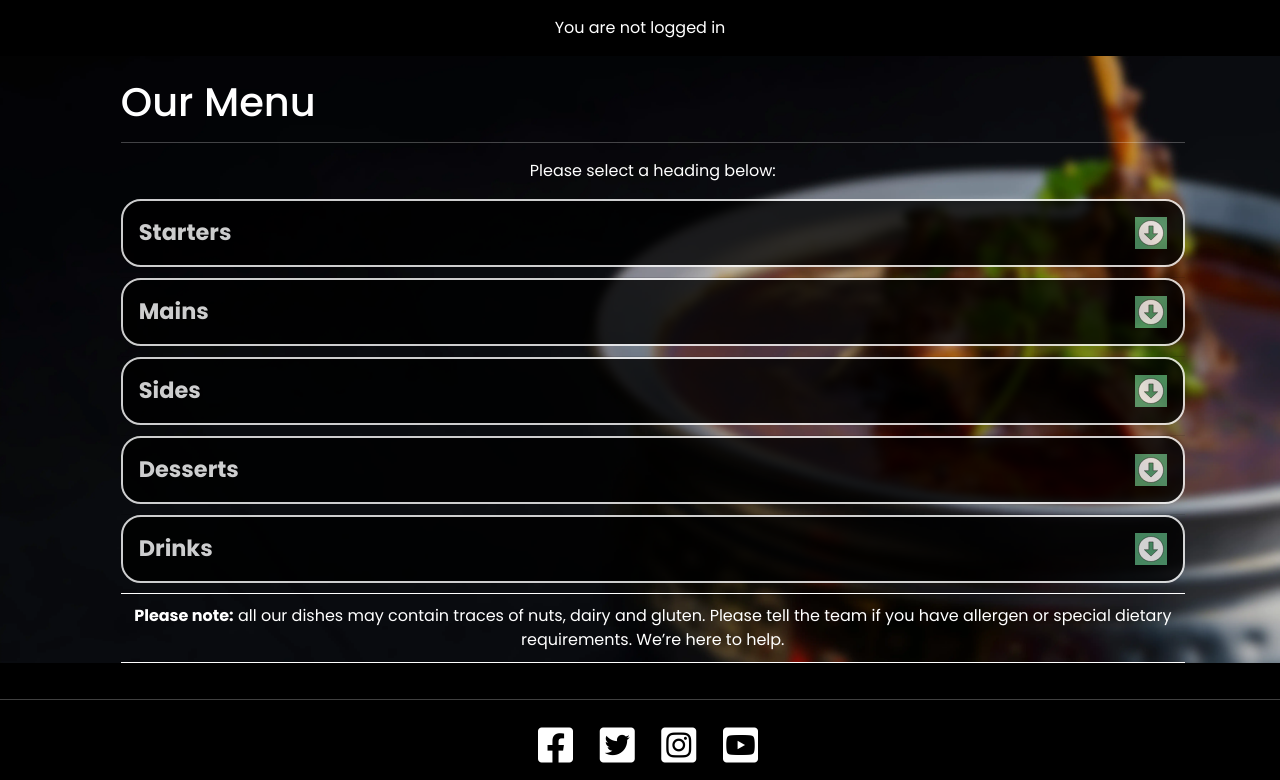
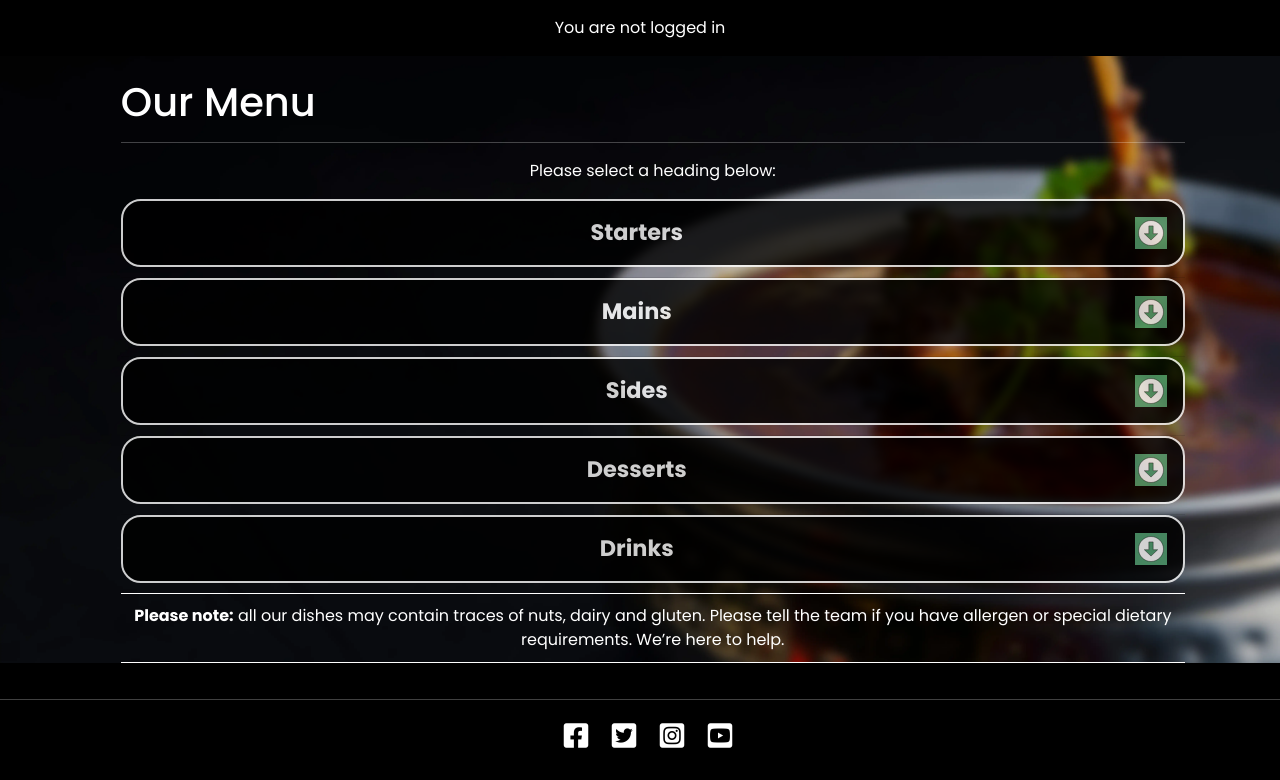
Before and after one commit to NaveedNaseem84/PP4-Sultans-Restaurant, a Django app: page /menu/ in a window 1280 px wide. Shown: the part 61-841 px from the top of the page. After the commit the page ends 809 px from the top, so only its background shows below. Run offline with Django 5.2, Linux system fonts and the light colour scheme; tables that the repository leaves empty hold one stand-in row (values such as "Sample post").

Commit message:
re-define custom classes for menu accordian styling. add social links to footer

```diff
--- a/menu/templates/menu/menu.html
+++ b/menu/templates/menu/menu.html
@@ -6,17 +6,17 @@
     <hr>
     <p class="text-center">Please select a heading below:</p>
     <div class="row">
-      <div class="accordion accordion-flush" id="menuaccordian">
-        <div class="accordion-item">
+      <div class="accordion accordion-menu accordion-flush accordion-menu-flush" id="menuaccordian">
+        <div class="accordion-item accordion-menu-item">
           <h2 class="accordion-header" id="starter">
-            <button class="accordion-button collapsed accordian-menu-title p-3" type="button" data-bs-toggle="collapse"
+            <button class="accordion-button accordion-menu-button collapsed accordian-menu-title p-3" type="button" data-bs-toggle="collapse"
               data-bs-target="#starter-content" aria-expanded="false" aria-controls="starter-content">
-              Starters
+              <span class="w-100 text-center">Starters</span>
             </button>
           </h2>
           <div id="starter-content" class="accordion-collapse collapse" aria-labelledby="starter"
             data-bs-parent="#menuaccordian">
-            <div class="accordion-body bg-dark text-light">
+            <div class="accordion-body accordion-menu-body bg-dark text-light">
               {% for item in menu %} {% if item.category == "Starter" %}
               <p class="menu-item-name"><b>{{item.name}}</b></p>
               <p><i> {{item.description}}... <b>£{{item.price}}</b></i></p>
@@ -24,16 +24,16 @@
             </div>
           </div>
         </div>
-        <div class="accordion-item">
+        <div class="accordion-item accordion-menu-item">
           <h2 class="accordion-header" id="main">
-            <button class="accordion-button collapsed text accordian-menu-title p-3" type="button" data-bs-toggle="collapse"
+            <button class="accordion-button accordion-menu-button collapsed text accordian-menu-title p-3" type="button" data-bs-toggle="collapse"
               data-bs-target="#main-content" aria-expanded="false" aria-controls="main-content">
-              Mains
+              <span class="w-100 text-center">Mains</span>
             </button>
           </h2>
           <div id="main-content" class="accordion-collapse collapse" aria-labelledby="main"
             data-bs-parent="#menuaccordian">
-            <div class="accordion-body bg-dark text-light">
+            <div class="accordion-body accordion-menu-body bg-dark text-light">
               {% for item in menu %} {% if item.category == "Main" %}
               <p class="menu-item-name"><b>{{item.name}}</b></p>
               <p><i> {{item.description}}... <b>£{{item.price}}</b></i></p>
@@ -42,16 +42,16 @@
           </div>
         </div>
 
-        <div class="accordion-item">
+        <div class="accordion-item accordion-menu-item">
           <h2 class="accordion-header" id="side">
-            <button class="accordion-button collapsed accordian-menu-title p-3" type="button" data-bs-toggle="collapse"
+            <button class="accordion-button accordion-menu-button collapsed accordian-menu-title p-3" type="button" data-bs-toggle="collapse"
               data-bs-target="#side-content" aria-expanded="false" aria-controls="side-content">
-             Sides
+              <span class="w-100 text-center">Sides</span>
             </button>
           </h2>
           <div id="side-content" class="accordion-collapse collapse" aria-labelledby="side"
             data-bs-parent="#menuaccordian">
-            <div class="accordion-body bg-dark text-light">
+            <div class="accordion-body accordion-menu-body bg-dark text-light">
               {% for item in menu %} {% if item.category == "Side" %}
               <p class="menu-item-name"><b>{{item.name}}</b></p>
               <p><i> {{item.description}}... <b>£{{item.price}}</b></i></p>
@@ -60,16 +60,16 @@
           </div>
         </div>
 
-        <div class="accordion-item">
+        <div class="accordion-item accordion-menu-item">
           <h2 class="accordion-header" id="dessert">
-            <button class="accordion-button collapsed accordian-menu-title p-3" type="button" data-bs-toggle="collapse"
+            <button class="accordion-button accordion-menu-button collapsed accordian-menu-title p-3" type="button" data-bs-toggle="collapse"
               data-bs-target="#dessert-content" aria-expanded="false" aria-controls="dessert-content">
-              Desserts
+              <span class="w-100 text-center">Desserts</span>
             </button>
           </h2>
           <div id="dessert-content" class="accordion-collapse collapse" aria-labelledby="dessert"
             data-bs-parent="#menuaccordian">
-            <div class="accordion-body bg-dark text-light">
+            <div class="accordion-body accordion-menu-body bg-dark text-light">
               {% for item in menu %} {% if item.category == "Dessert" %}
               <p class="menu-item-name"><b>{{item.name}}</b></p>
               <p><i> {{item.description}}... <b>£{{item.price}}</b></i></p>
@@ -78,16 +78,16 @@
           </div>
         </div>
 
-        <div class="accordion-item">
+        <div class="accordion-item accordion-menu-item">
           <h2 class="accordion-header" id="drink">
-            <button class="accordion-button collapsed accordian-menu-title p-3" type="button" data-bs-toggle="collapse"
+            <button class="accordion-button accordion-menu-button collapsed accordian-menu-title p-3" type="button" data-bs-toggle="collapse"
               data-bs-target="#drink-content" aria-expanded="false" aria-controls="drink-content">
-              Drinks
+              <span class="w-100 text-center">Drinks</span>
             </button>
           </h2>
           <div id="drink-content" class="accordion-collapse collapse" aria-labelledby="drink"
             data-bs-parent="#menuaccordian">
-            <div class="accordion-body menu-last-item bg-dark text-light">
+            <div class="accordion-body accordion-menu-body menu-last-item bg-dark text-light">
               {% for item in menu %} {% if item.category == "Drink" %}
               <p class="menu-item-name"><b>{{item.name}}</b></p>
               <p><i> {{item.description}}... <b>£{{item.price}}</b></i></p>
@@ -104,4 +104,6 @@
     </p>
   </div>
 </div>
+
+
 {% endblock %}
--- a/static/css/style.css
+++ b/static/css/style.css
@@ -25,12 +25,13 @@ nav li {
   color: red;
 
 }
+
 #django_messages-container {
   position: fixed;
- margin: auto;
- text-align: center;
-padding-left: 10%;
-padding-right: 10%;
+  margin: auto;
+  text-align: center;
+  padding-left: 10%;
+  padding-right: 10%;
 }
 
 
@@ -89,7 +90,7 @@ a:visited {
   color: red;
 }
 
-#current-promotions{
+#current-promotions {
   padding: 1%;
   background-color: black;
   margin: auto;
@@ -133,10 +134,13 @@ a:visited {
   background-color: slategray;
   background-attachment: fixed;
 }
+
 #main-menu-bg {
   background: url("/static/images/menu-bg.webp")90%/cover no-repeat;
+  background-attachment: fixed;
 
 }
+
 #main-about-bg {
   background: url("/static/images/main-index-bg.webp")90%/cover no-repeat;
 
@@ -169,7 +173,9 @@ a:visited {
 
 }
 
-.accordion {
+/*Accordian customisation*/
+
+.accordion-menu {
   opacity: 0.8;
 }
 
@@ -182,16 +188,17 @@ a:visited {
 
 }
 
-.accordion-item {
+.accordion-menu-item {
   padding-bottom: 10px;
+  background-color: transparent;
 }
 
-.accordion-item:last-of-type .accordion-button.collapsed {
+.accordion-menu-item:last-of-type .accordion-menu-button.collapsed {
   border-bottom-left-radius: 20px;
   border-bottom-right-radius: 20px;
 }
 
-.accordion-flush .accordion-item .accordion-button {
+.accordion-menu-flush .accordion-menu-item .accordion-menu-button {
   border-bottom-left-radius: 20px;
   border-bottom-right-radius: 20px;
   border-top-left-radius: 20px;
@@ -199,7 +206,7 @@ a:visited {
 }
 
 
-.accordion-body {
+.accordion-menu-body {
   text-align: center;
   border-bottom-left-radius: 20px;
   border-bottom-right-radius: 20px;
@@ -208,32 +215,28 @@ a:visited {
   margin-top: 10px;
 }
 
-.accordion-item {
-  background-color: transparent;
-}
-
-.accordion-button {
+.accordion-menu-button {
   background-color: black;
   color: white;
   border: 2px white solid;
   padding: 10px;
 }
 
-.accordion-button:not(.collapsed) {
+.accordion-menu-button:not(.collapsed) {
 
   background-color: darkgray;
   color: black;
   border: 2px white solid;
 }
 
-.accordion-button::after {
+.accordion-menu-button::after {
   background-image: url(/static/icons/down-arrow.svg);
   background-size: 2rem;
   width: 2rem;
   height: 2rem;
 }
 
-.accordion-button:not(.collapsed)::after {
+.accordion-menu-button:not(.collapsed)::after {
   background-image: url(/static/icons/down-arrow.svg);
 }
 
@@ -243,7 +246,7 @@ a:visited {
 #update-booking-bg {
   padding-top: 50px;
   background-color: #808080;
-  min-height: 70vh;
+  min-height: 75vh;
 }
 
 #booking-container-bg,
@@ -258,5 +261,10 @@ a:visited {
 /*footer styling*/
 footer {
   margin-top: 0;
-  font-size: 60%;
 }
+
+footer a,
+footer a:active,
+footer a:visited {
+  color: white;
+}
--- a/sultans/settings.py
+++ b/sultans/settings.py
@@ -29,7 +29,7 @@ TEMPLATES_DIR = os.path.join(BASE_DIR, 'templates')
 SECRET_KEY = os.environ.get("SECRET_KEY")
 
 # SECURITY WARNING: don't run with debug turned on in production!
-DEBUG = True
+DEBUG = False
 
 ALLOWED_HOSTS = ['127.0.0.1',
                  '.herokuapp.com',
--- a/templates/base.html
+++ b/templates/base.html
@@ -51,19 +51,19 @@
         <ul class="navbar-nav">
           <li class="nav-item">
             <a class="nav-link {% if request.path == home_url %}active" aria-current="page{% endif %}"
-            href="{% url 'home' %}">home</a>
+              href="{% url 'home' %}">home</a>
           </li>
           <li class="nav-item">
             <a class="nav-link {% if request.path == menu_url %}active" aria-current="page{% endif %}"
               href="{% url 'menu' %}">menu</a>
-            </li>
+          </li>
           <li class="nav-item">
             <a class="nav-link {% if request.path == booking_url %}active" aria-current="page{% endif %}"
-            href="{% url 'create_booking' %}">book</a>
+              href="{% url 'create_booking' %}">book</a>
           </li>
           <li class="nav-item">
             <a class="nav-link {% if request.path == about_url %}active" aria-current="page{% endif %}"
-            href="{% url 'about' %}">about us</a>
+              href="{% url 'about' %}">about us</a>
           </li>
           {% if user.is_staff %}
           <li class="nav-item">
@@ -122,13 +122,12 @@
 
   </main>
   <!--footer-->
-  <footer class="footer mt-auto py-1 dark-bg fs-1 text-center ">
+  <footer class="footer mt-auto py-1 dark-bg fs-3 text-center ">
     <hr>
-
-    <i class="fab fa-facebook-square ms-3"></i>
-    <i class="fab fa-twitter-square ms-3"></i>
-    <i class="fab fa-instagram-square ms-3"></i>
-    <i class="fab fa-youtube-square ms-3"></i>
+    <a href="https://Facebook.com" target="_blank" rel="noopener" aria-label="new tab - visit us on facebook"><i class="fab fa-facebook-square ms-3"></i></a>
+    <a href="https://x.com/?lang=en" target="_blank" rel="noopener" aria-label="new tab - visit us on X"><i class="fab fa-twitter-square ms-3"></i></a>
+    <a href="https://www.instagram.com" target="_blank" rel="noopener" aria-label="new tab - visit us on instagram"><i class="fab fa-instagram-square ms-3"></i></a>
+    <a href="https://www.youtube.com/" target="_blank" rel="noopener" aria-label="new tab - visit us on youtube"><i class="fab fa-youtube-square ms-3"></i></a>
   </footer>
   <!--bootstrap js import-->
   <script src="https://cdn.jsdelivr.net/npm/bootstrap@5.0.1/dist/js/bootstrap.bundle.min.js"
```
